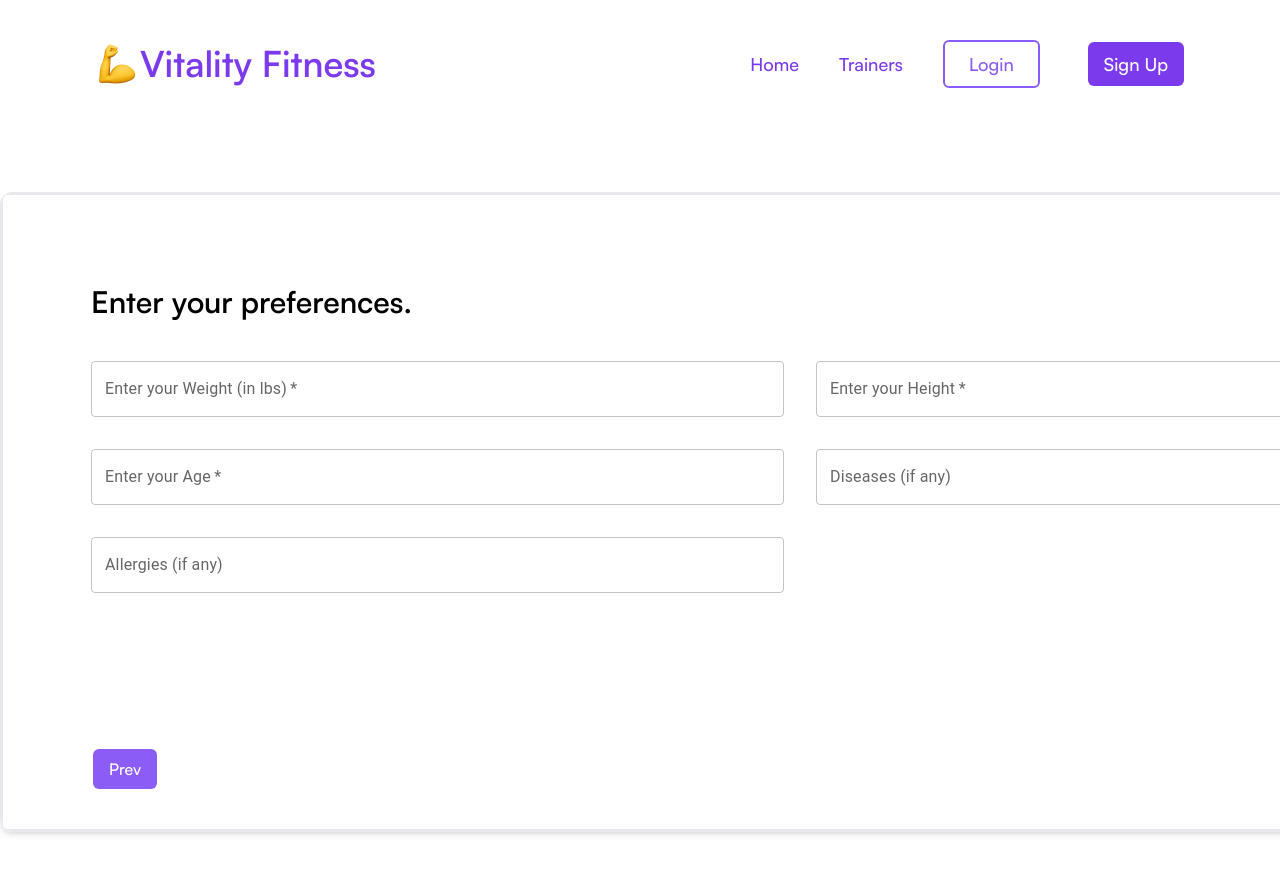
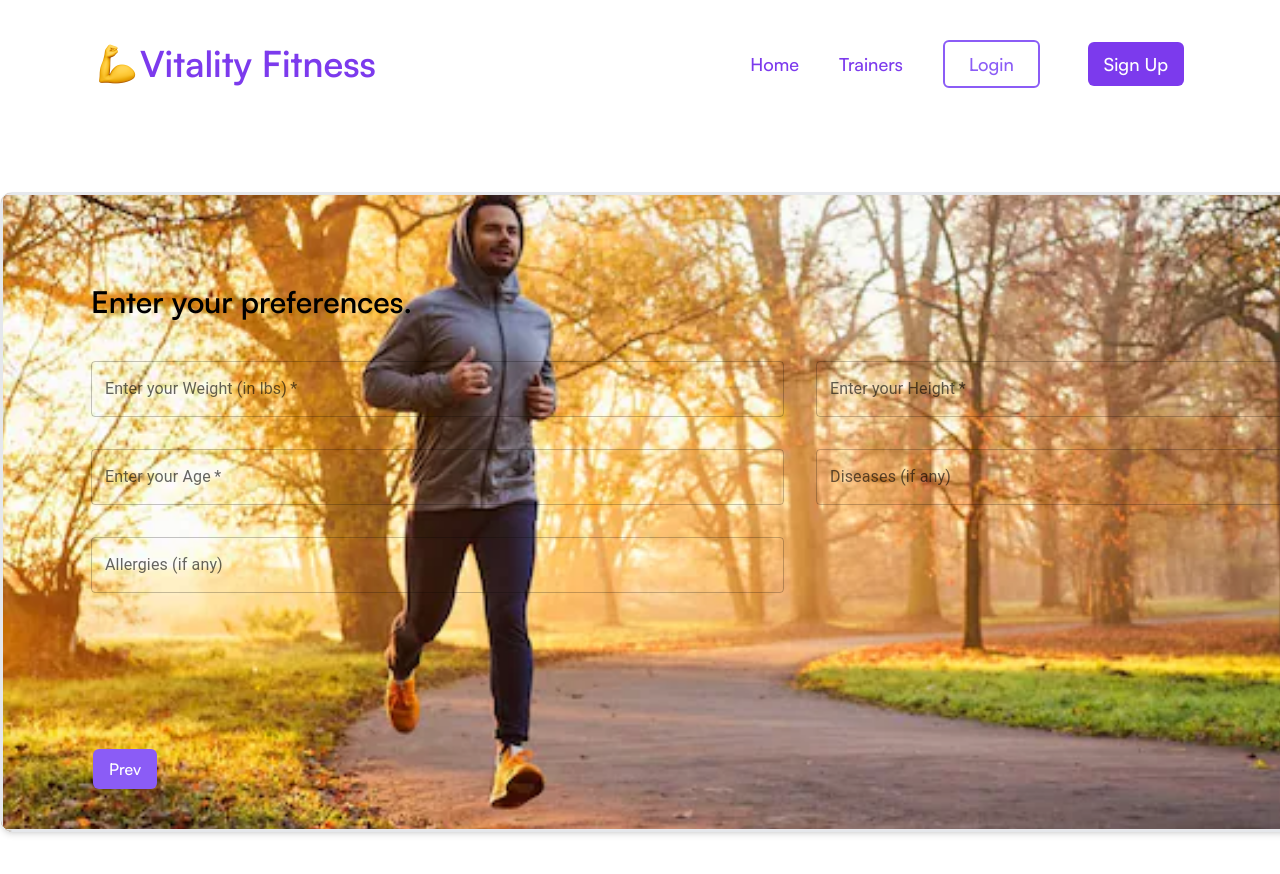
Before and after one commit to adeshlandge/Vitality-Fitness, a Next.js app: page /form in a window 1280 px wide. Shown: the top 874 px of the page. Built offline with nearby package versions, Linux system fonts and the light colour scheme; no server answers.

Commit message:
Made some UI changes

```diff
--- a/app/components/Testimonial.tsx
+++ b/app/components/Testimonial.tsx
@@ -36,7 +36,7 @@ const testimonial = () => {
   }, []);
   return (
     <section className="testimonial-section font-product pt-44 py-6 max-sm:pt-12">
-      <div className="title flex flex-row justify-center items-center">
+      <div className="hero-section title flex flex-row justify-center items-center">
         <h2 className="mt-2 text-6xl font-extrabold tracking-tight w-[14ch] leading-tight max-sm:text-4xl max-sm">
           {" "}
           Hear from our
--- a/app/components/Trainer.tsx
+++ b/app/components/Trainer.tsx
@@ -9,7 +9,7 @@ const trainer = () => {
       id="trainers"
       className=" md:mx-auto py-24 font-product text-center gap-2"
     >
-      <div className="title flex flex-col justify-center items-center">
+      <div className="hero-section title flex flex-col justify-center items-center">
         <h2 className="mt-2 text-6xl font-extrabold w-[20ch] tracking-tight max-sm:text-4xl max-sm:w-[14ch]">
           Maximize your potential with a
           <span className="text-violet-500"> professional trainer.</span>
--- a/app/form/Container.tsx
+++ b/app/form/Container.tsx
@@ -76,7 +76,7 @@ const Container = () => {
   };
 
   return (
-    <div className="flex mx-auto my-[4em] border border-grey-900 shadow-md w-[100em]  h-[40em] overflow-hidden rounded-xl max-sm:flex-col max-sm:w-full max-sm:h-full max-sm:justify-center">
+    <div className="bgClass flex mx-auto my-[4em] border border-grey-900 shadow-md w-[100em]  h-[40em] overflow-hidden rounded-xl max-sm:flex-col max-sm:w-full max-sm:h-full max-sm:justify-center">
       <div className="my-0  h-full relative  flex-1 border-2   p-2  max-sm:py-12">
         {forms[formIndex]}
 
--- a/app/form/stepform/StepFormFour.tsx
+++ b/app/form/stepform/StepFormFour.tsx
@@ -201,7 +201,7 @@ const StepForm4 = () => {
                 } `}
                 onClick={() => handleDietType("hosteldiet")}
               >
-                Hostel Diet
+                Dorm Diet
               </button>
             </ButtonGroup>
           </div>
--- a/app/globals.css
+++ b/app/globals.css
@@ -55,3 +55,10 @@ body {
 .isActiveButton:active {
     background-color: aqua;
 }
+
+.bgClass{
+    background-image: url("../public/images/fitbg1.jpg");
+    background-size: cover; /* Cover the entire div */
+    background-repeat: no-repeat; /* Prevent image from repeating */
+    background-position: center;
+}
```
Also changed, not shown: public/images/fitbg1.jpg (added).
